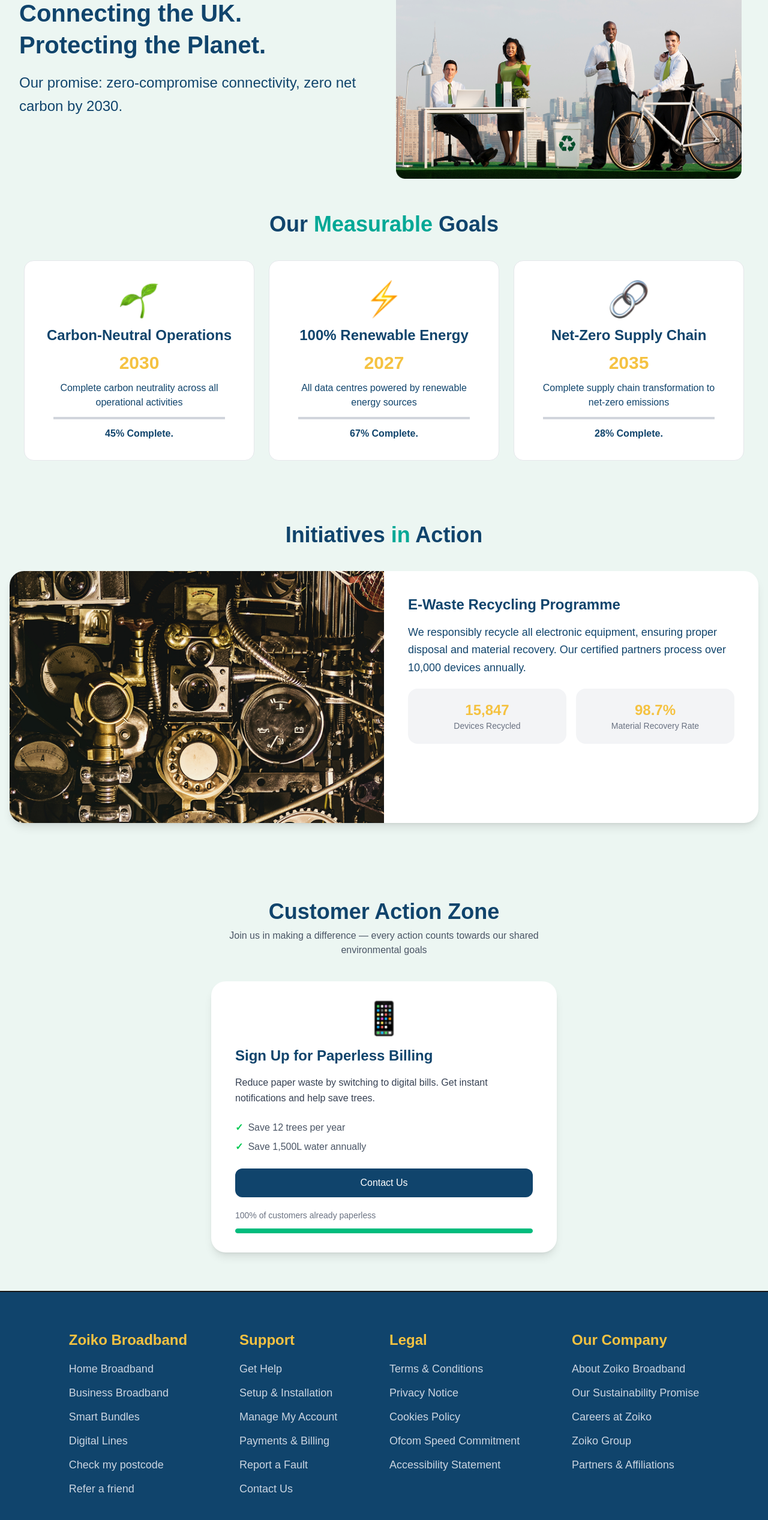
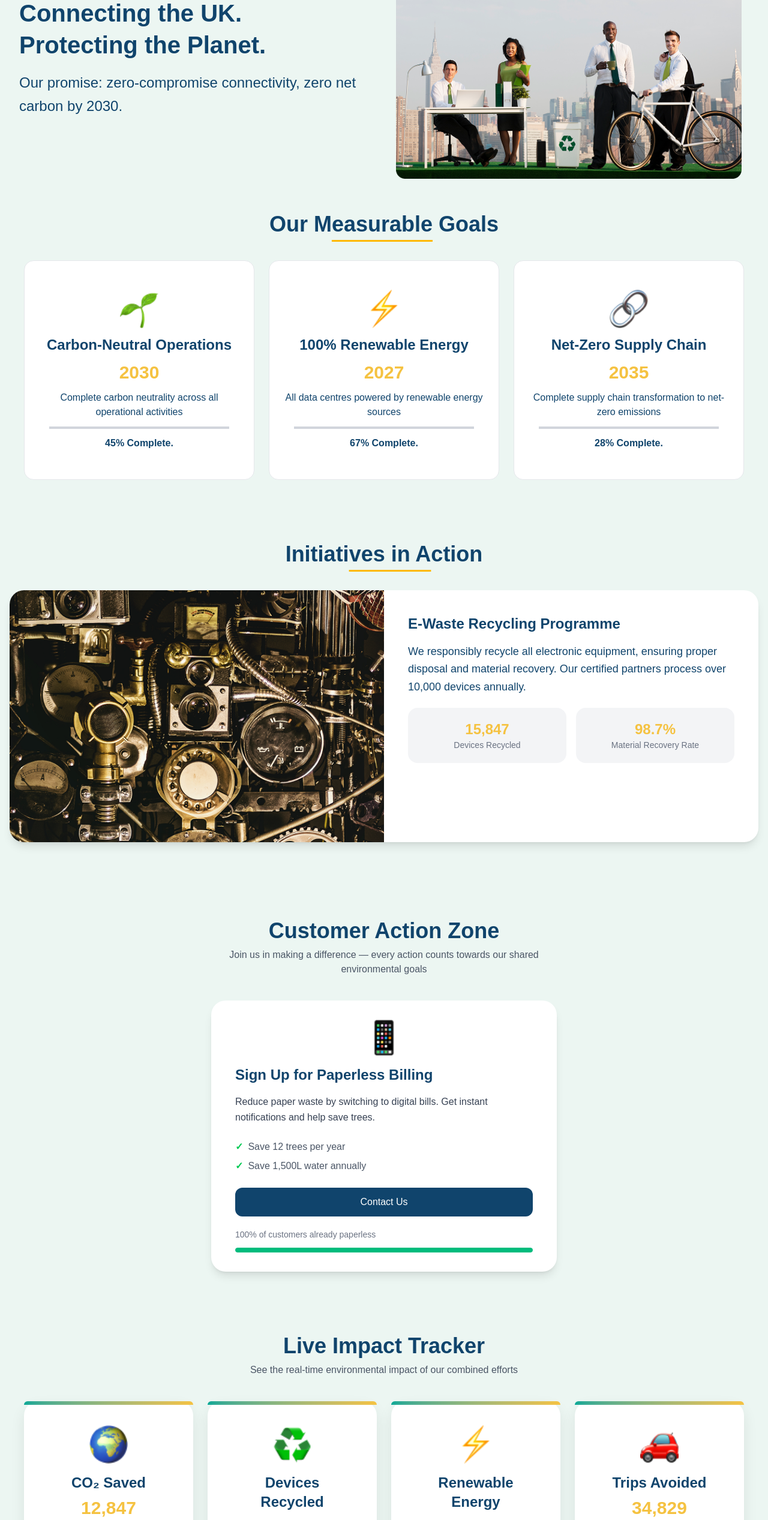
Before and after one commit to ZoikoGroup/lakhan-broadband, a Next.js app: page /our-sustainability in a window 1280 px wide. Shown: the part 234-2768 px from the top of the page at 60% size. Built offline with nearby package versions, Linux system fonts and the light colour scheme.

Commit message:
Fix minor ui issus and complete the sustainability page

```diff
--- a/app/about-us/page.tsx
+++ b/app/about-us/page.tsx
@@ -94,7 +94,7 @@
         {/* RIGHT  */}
         <div className="w-full lg:w-[60%] flex items-center justify-center">
           <Image
-            src="/Images/about-section1-rightpic.png"
+            src="/ImagesAboutus/about-section1-rightpic.png"
             alt="Hero"
             width={1000}
             height={600}
--- a/app/our-sustainability/page.tsx
+++ b/app/our-sustainability/page.tsx
@@ -4,7 +4,7 @@
 export default function page() {
   return (
     <div className="bg-[#ecf6f2]">
-
+      {/* Hero Section . */}
       <section className=" max-w-7xl flex flex-col-reverse lg:flex-row items-center gap-10 px-4 sm:px-6 lg:px-8 mx-auto">
         <div className=" text-[#10446C] w-full lg:w-1/2">
           <h2 className="text-2xl sm:text-[40px] font-bold text-center lg:text-left mb-4">
@@ -26,11 +26,11 @@
         </div>
       </section>
 
-
+      {/* Our Measurable Goals */}
       <section className=" w-full py-10 px-5 sm:px-10">
         <div className="max-w-7xl mx-auto text-center">
           <h2 className="text-2xl sm:text-4xl font-bold text-[#10446C]">
-            Our <span className="text-[#00A896]">Measurable</span> Goals
+            Our M<span className="underline decoration-amber-400 underline-offset-14">easurable</span> Goals
           </h2>
           {/* Cards container */}
           <div className="mt-10 grid grid-cols-1 md:grid-cols-2 lg:grid-cols-3 gap-6 max-w-7xl mx-auto">
@@ -62,7 +62,7 @@
             ].map((item, i) => (
               <div
                 key={i}
-                className="bg-white rounded-2xl border border-gray-200 p-8 flex flex-col items-center justify-between gap-3 hover:shadow-2xl transition-shadow duration-300"
+                className="bg-white rounded-2xl border border-gray-200 px-6 py-12 flex flex-col items-center justify-between gap-3 hover:shadow-2xl transition-shadow duration-300"
               >
                 <Image
                   src={item.src}
@@ -90,10 +90,11 @@
         </div>
       </section>
 
+      {/* Initiatives in Action */}
       <section className="flex justify-center py-16 px-4">
         <div className="max-w-7xl w-full">
           <h2 className="text-2xl sm:text-4xl font-bold text-[#10446C] text-center mb-10">
-            Initiatives <span className="text-[#00A896]">in </span> Action
+            Initiati<span className="underline decoration-amber-400 underline-offset-14">ves in A</span>ction
           </h2>
 
           <div className="bg-white rounded-3xl shadow-lg overflow-hidden flex flex-col lg:flex-row">
@@ -139,6 +140,7 @@
         </div>
       </section>
 
+      {/* Customer Action Zone */}
       <section className="flex justify-center py-16 px-4">
         <div className="max-w-xl w-full">
           {/* Heading */}
@@ -206,6 +208,133 @@
           </div>
         </div>
       </section>
+
+      {/* Live Impact Tracker */}
+      <section className=" w-full py-10 px-5 sm:px-10">
+        <div className="max-w-7xl mx-auto text-center">
+          <h2 className="text-2xl sm:text-4xl font-bold text-[#10446C] text-center mb-2">
+            Live Impact Tracker
+          </h2>
+
+          <p className="text-center text-gray-600 mb-10 max-w-xl mx-auto">
+            See the real-time environmental impact of our combined efforts
+          </p>
+          {/* Cards container */}
+          <div className="mt-10 grid grid-cols-1 md:grid-cols-2 lg:grid-cols-4 gap-6 max-w-7xl mx-auto">
+            {[
+              {
+                src: "/Images/oursustainability/earth.png",
+                label: "CO₂ Saved",
+                quantity: "12,847",
+                units: "Tonnes",
+                description: "Equivalent to planting 64,235 trees",
+                progress: "+156 tonnes this month",
+              },
+              {
+                src: "/Images/oursustainability/recycle.png",
+                label: "Devices Recycled",
+                quantity: "89,432",
+                units: "Units",
+                description: "2.3 tonnes of e-waste diverted",
+                progress: "+423 devices this week",
+              },
+              {
+                src: "/Images/oursustainability/thunder.png",
+                label: "Renewable Energy",
+                quantity: "67.3",
+                units: "%",
+                description: "Of total energy consumption",
+                progress: "+2.1% this quarter",
+              },
+              {
+                src: "/Images/oursustainability/car.png",
+                label: "Trips Avoided",
+                quantity: "34,829",
+                units: "Journeys",
+                description: "Through remote diagnostics",
+                progress: "+1,856 this month",
+              },
+            ].map((item, i) => (
+              <div
+                key={i}
+                className="relative bg-white rounded-3xl shadow-[0_10px_25px_rgba(0,0,0,0.08)] px-10 py-12 pt-10 flex flex-col items-center text-center transition-all duration-300 hover:shadow-xl"
+              >
+                {/* TOP ACCENT LINE */}
+                <div className="absolute top-0 left-0 w-full h-1.5 bg-linear-to-r from-[#00A896] to-[#F5C241] rounded-t-3xl"></div>
+
+                {/* Icon */}
+                <Image
+                  src={item.src}
+                  alt={item.label}
+                  width={80}
+                  height={80}
+                  className="w-16 h-16 object-contain mb-4"
+                />
+
+                {/* Title */}
+                <h3 className="text-xl lg:text-2xl font-bold text-[#10446C] mb-2">
+                  {item.label}
+                </h3>
+
+                {/* Quantity */}
+                <h3 className="text-2xl lg:text-3xl font-bold text-[#F5C241] mb-1">
+                  {item.quantity}
+                </h3>
+
+                {/* Units */}
+                <p className="text-sm lg:text-base text-gray-500 mb-4">
+                  {item.units}
+                </p>
+
+                {/* Description */}
+                <p className="text-sm lg:text-base text-gray-500 mb-3">
+                  {item.description}
+                </p>
+
+                {/* Progress */}
+                <p className="text-sm font-semibold text-[#28A745]">
+                  {item.progress}
+                </p>
+              </div>
+            ))}
+          </div>
+        </div>
+      </section>
+
+      {/* Join Our Green Commitment */}
+      <section className="flex justify-center py-16 px-4">
+        <div className="w-full max-w-7xl text-center bg-[#10446C] rounded-3xl shadow-xl px-6 sm:px-12 py-12 text-white">
+          {/* Heading */}
+          <h2 className="text-2xl sm:text-4xl font-bold mb-4">
+            Join Our Green Commitment
+          </h2>
+
+          <p className="text-sm sm:text-base text-white/90 mb-8 max-w-2xl mx-auto">
+            Together, we're building a sustainable future for UK connectivity.
+            Be part of the solution.
+          </p>
+
+          {/* Badges */}
+          <div className="grid grid-cols-1 sm:grid-cols-2 lg:grid-cols-3 gap-4 mb-8 justify-items-center max-w-4xl mx-auto">
+            <span className="border border-[#f5c241] bg-[#2d4f59] rounded-full px-6 py-3 text-sm font-semibold whitespace-nowrap">
+              Carbon Neutral by 2030
+            </span>
+
+            <span className="border border-[#f5c241] bg-[#2d4f59] rounded-full px-6 py-3 text-sm font-semibold whitespace-nowrap">
+              100% E-Waste Recycling
+            </span>
+
+            <span className="border border-[#f5c241] bg-[#2d4f59] rounded-full px-6 py-3 text-sm font-semibold whitespace-nowrap">
+              Renewable Energy Powered
+            </span>
+          </div>
+
+          {/* Button */}
+          <button className="bg-[#f5c241] text-[#10446C] px-6 py-3 rounded-xl text-lg font-bold hover:scale-105 transition-transform duration-200">
+            Take Action Today
+          </button>
+        </div>
+      </section>
     </div>
   );
 }
--- a/app/page.tsx
+++ b/app/page.tsx
@@ -349,7 +349,7 @@
               <div className="bg-white rounded-xl p-3 w-fit mx-auto mb-4">
                 {/* <img src="/ZM-logo.png" alt="Zoiko Mobile" className="h-10" /> */}
                 <Image
-                  src="/Images/ZM-logo.png"
+                  src="/Images/Aboutus/ZM-logo.png"
                   alt="Zoiko Mobile"
                   width={160}
                   height={60}
@@ -383,7 +383,7 @@
               <div className="bg-white rounded-xl p-3 w-fit mx-auto mb-4">
                 {/* <img src="/ZO-Logo.png" alt="Zoiko Orbit" className="h-10" /> */}
                 <Image
-                  src="/Images/ZO-Logo.png"
+                  src="/Images/Aboutus/ZO-Logo.png"
                   alt="Zoiko Orbit"
                   width={160}
                   height={60}
```
